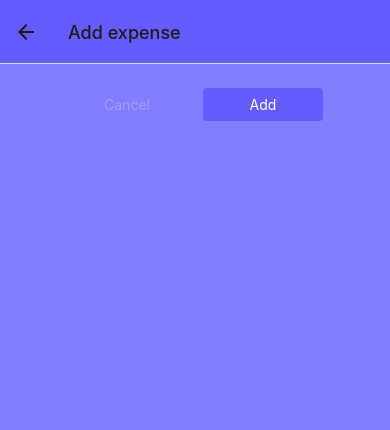
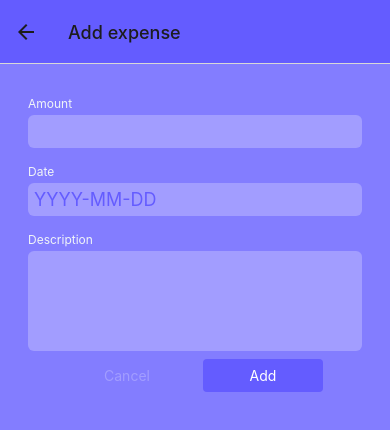
Before and after one commit to mariata06/react-native-expenses-app, a React Native app: screen /ManageExpense in a window 390 px wide. Shown: the top 430 px of the page. Built offline with nearby package versions, Linux system fonts and the light colour scheme.

Commit message:
Add form for adding new expense

```diff
--- a/App.js
+++ b/App.js
@@ -9,7 +9,7 @@ import { GlobalStyles } from './styles/styles';
 import { Ionicons } from '@expo/vector-icons';
 import IconButton from './components/IconButton';
 import { useNavigation } from '@react-navigation/native';
-import ExpensesContextProvider from './components/store/expenses-context';
+import ExpensesContextProvider from './store/expenses-context';
 
 const Stack = createNativeStackNavigator();
 const BottomTabs = createBottomTabNavigator();
@@ -56,7 +56,7 @@ function ExpensesOverview() {
 export default function App() {
   return (
     <>
-      <StatusBar style="auto" />
+      <StatusBar style="light" />
       <ExpensesContextProvider>
         <NavigationContainer>
           <Stack.Navigator screenOptions={{
--- /dev/null
+++ b/components/ExpenseForm.js
@@ -0,0 +1,30 @@
+import { View } from "react-native";
+import Input from "./Input";
+
+function ExpenseForm() {
+    function amountChangedHandler() {}
+    return (
+        <View>
+            <Input label="Amount"
+                textInputConfig={{
+                    keyboardType: 'dacimal-pad',
+                    onChangeText: amountChangedHandler,
+                }}/>
+            <Input label="Date"
+                textInputConfig={{
+                    placeholder: 'YYYY-MM-DD',
+                    maxLength: 10,
+                    onChangeText: () => {},
+                }}/>
+            <Input label="Description"
+                textInputConfig={{
+                    multiline: true,
+                    // autoCapitalize: 'none',
+                    // autoCorrect: false // default is true
+                }}/>
+        </View>
+    );
+
+}
+
+export default ExpenseForm;
--- a/components/ExpensesOutput.js
+++ b/components/ExpensesOutput.js
@@ -1,13 +1,18 @@
-import { View, StyleSheet } from 'react-native';
+import { View, StyleSheet, Text } from 'react-native';
 import ExpensesSummary from './ExpensesSummary';
 import ExpensesList from './ExpensesList';
 import { GlobalStyles } from "../styles/styles";
 
-function ExpensesOutput({ expenses, expensesPeriod }) {
+function ExpensesOutput({ expenses, expensesPeriod, fallbackText }) {
+    let content = <Text style={styles.infoText}>{fallbackText}</Text>;
+
+    if (expenses.length > 0) {
+        content = <ExpensesList expenses={expenses} />;
+    }
     return (
         <View style={styles.container}>
             <ExpensesSummary expenses={expenses} periodName={expensesPeriod} />
-            <ExpensesList expenses={expenses}/>
+            {content}
         </View>
     )
 }
@@ -20,6 +25,12 @@ const styles = StyleSheet.create({
         paddingHorizontal: 24,
         paddingTop: 24,
         paddingBottom: 0
+    },
+    infoText: {
+        color: 'white',
+        fontSize: 16,
+        textAlign: 'center',
+        marginTop: 32
     }
 });
 
--- /dev/null
+++ b/components/Input.js
@@ -0,0 +1,43 @@
+import { View, Text, TextInput, StyleSheet } from "react-native";
+import { GlobalStyles } from "../styles/styles";
+
+function Input({label, textInputConfig}) {
+
+    let inputStyles = [styles.input];
+
+    if (textInputConfig && textInputConfig.multiline) {
+        inputStyles.push(styles.inputMultiline)
+    }
+
+    return (
+        <View style={styles.inputContainer}>
+            <Text style={styles.label}>{label}</Text>
+            <TextInput style={inputStyles} {...textInputConfig}/>
+        </View>
+    );
+}
+
+const styles = StyleSheet.create({
+    inputContainer: {
+        marginHorizontal: 4,
+        marginVertical: 8
+    },
+    label: {
+        fontSize: 12,
+        color: GlobalStyles.colors.aliceBlue,
+        marginBottom: 4
+    },
+    input: {
+        backgroundColor: GlobalStyles.colors.perano,
+        padding: 6,
+        borderRadius: 6,
+        fontSize: 18,
+        color: GlobalStyles.colors.neonBlue
+    },
+    inputMultiline: {
+        minHeight: 100,
+        textAlignVertical: 'top',
+    }
+})
+
+export default Input;
--- a/screens/AllExpenses.js
+++ b/screens/AllExpenses.js
@@ -1,11 +1,12 @@
 import { useContext } from 'react';
 import ExpensesOutput from '../components/ExpensesOutput';
-import { ExpensesContext } from '../components/store/expenses-context';
+import { ExpensesContext } from '../store/expenses-context';
 
 function AllExpenses() {
     const expensesCtx = useContext(ExpensesContext);
+
     return (
-        <ExpensesOutput expenses={expensesCtx.expenses} expensesPeriod="Total" />
+        <ExpensesOutput expenses={expensesCtx.expenses} expensesPeriod="Total" fallbackText='No registered expenses found!'/>
     );
 }
 
--- a/screens/ManageExpense.js
+++ b/screens/ManageExpense.js
@@ -3,7 +3,8 @@ import { useContext, useLayoutEffect } from 'react';
 import { GlobalStyles } from '../styles/styles';
 import IconButton from '../components/IconButton';
 import Button from '../components/Button';
-import { ExpensesContext } from '../components/store/expenses-context';
+import { ExpensesContext } from '../store/expenses-context';
+import ExpenseForm from '../components/ExpenseForm';
 
 function ManageExpense({ route, navigation }) {
     const expensesCtx = useContext(ExpensesContext);
@@ -51,6 +52,7 @@ function ManageExpense({ route, navigation }) {
 
     return  (
         <View style={styles.container}>
+            <ExpenseForm />
             <View style={styles.buttons}>
                 <Button style={styles.button} mode="flat" onPress={cancelHandler}>Cancel</Button>
                 <Button style={styles.button} onPress={confirmHandler}>{isEditing ? 'Update' : 'Add'}</Button>
--- a/screens/RecentExpenses.js
+++ b/screens/RecentExpenses.js
@@ -1,6 +1,6 @@
 import { useContext } from 'react';
 import ExpensesOutput from '../components/ExpensesOutput';
-import { ExpensesContext } from '../components/store/expenses-context';
+import { ExpensesContext } from '../store/expenses-context';
 
 function RecentExpenses() {
     const expensesCtx = useContext(ExpensesContext);
@@ -13,10 +13,10 @@ function RecentExpenses() {
         const today = new Date();
         const date7DaysAgo = getDateMinusDays(today, 7);
 
-        return expense.date > date7DaysAgo;
+        return (expense.date >= date7DaysAgo) && (expense.date <= today);
     });
 
-    return <ExpensesOutput expenses={recentExpenses} expensesPeriod="Last 7 days"/>
+    return <ExpensesOutput expenses={recentExpenses} expensesPeriod="Last 7 days" fallbackText='No expenses for the last 7 days.'/>
 }
 
 export default RecentExpenses;
```
Also changed, not shown: store/expenses-context.js (renamed from components/store/expenses-context.js).
